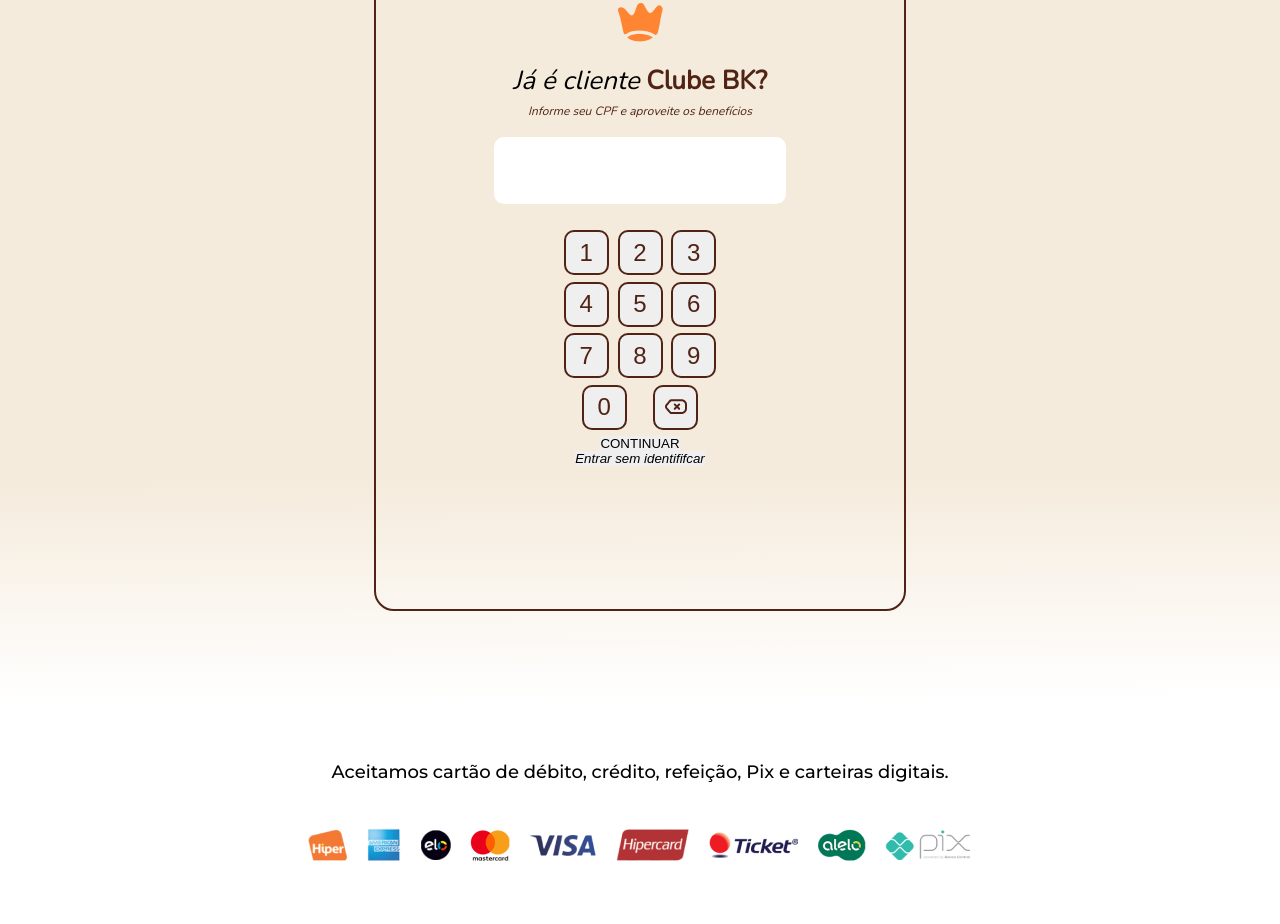
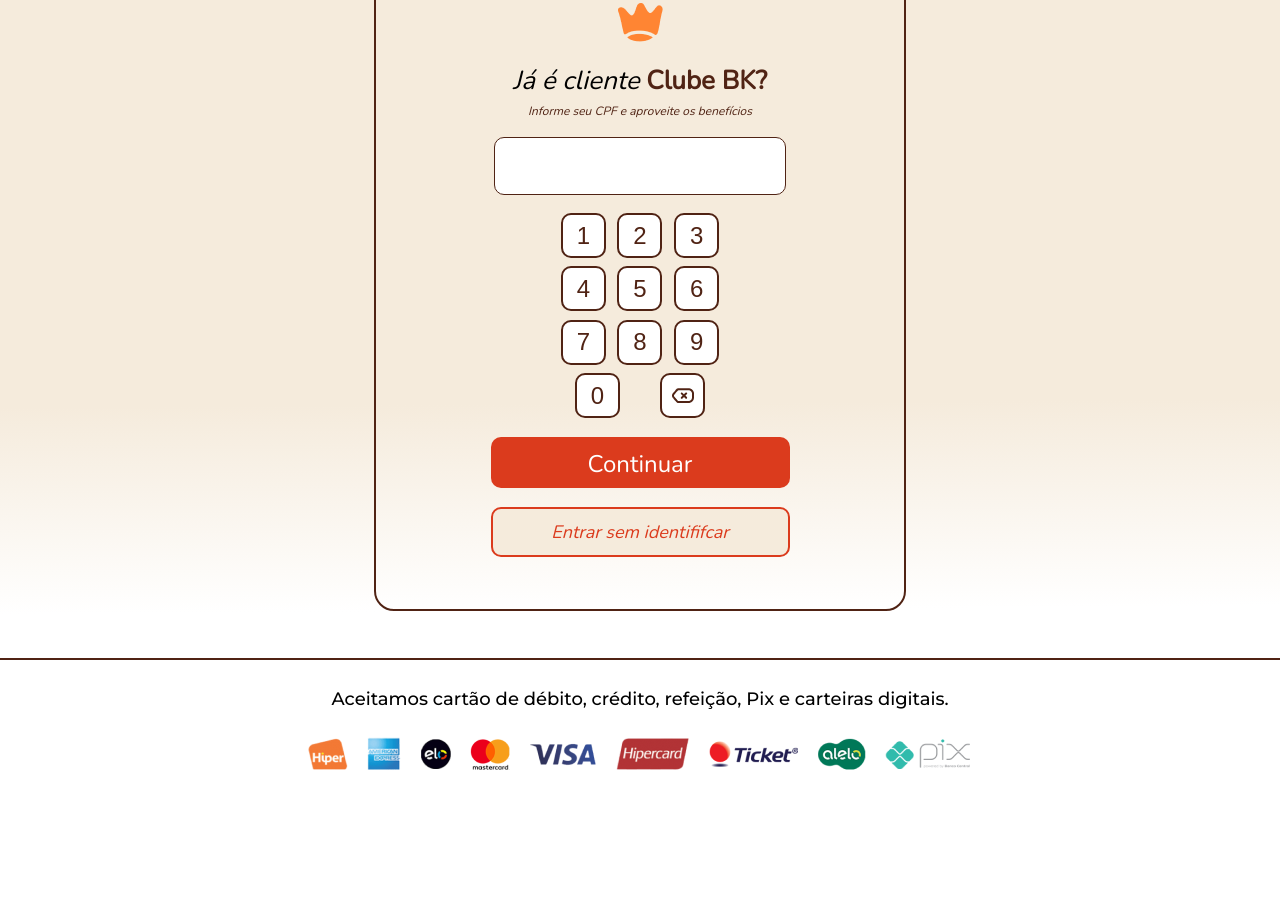
Before and after one commit to BrunoPavanelli/projeto-BK---Kenzie, a plain HTML site: page pages/pedido.html in a window 1280 px wide. Shown: the part 351-1275 px from the top of the page. After the commit the page ends 1162 px from the top, so only its background shows below. Drawn offline with nearby package versions, Linux system fonts and the light colour scheme.

Commit message:
pagina pedido finalizada

```diff
--- a/css/pedido.css
+++ b/css/pedido.css
@@ -42,49 +42,86 @@
 }
 
 .acesso-cpf .informe-cpf {
-    margin-bottom: 18px;
     font-family: 'Nunito';
     font-size: 12px;
     color: #502314;
+    margin-bottom: 18px;
 }
+
 .acesso-cpf .digite-cpf {
     width: 292px;
     height: 67px;
     text-decoration: none;
-    margin-bottom: 26px;
+    border: 1px solid rgba(80, 35, 20, 1);
     border-radius: 10px;
 }
 .acesso-cpf .botoes-cpf {
     display: flex;
     flex-wrap: wrap;
-    justify-content: space-evenly;
+    justify-content: space-around;
     width: 170px;
     height: 206px;
     font-family: Nunito;
-
+    margin-top: 18px;
 }
 .acesso-cpf .botoes-cpf .botao-n {
     height: 45px;
     width: 45px;
+    margin-bottom: 8.4px;
     border: 2px solid rgba(80, 35, 20, 1);
     border-radius: 10px;
     font-size: 24px;
     font-weight: 400;
     color: rgba(80, 35, 20, 1);
+    background-color: #fff;
+}
+
+.acesso-cpf .botoes-cpf .botao-n .dif {
+    padding-right: 18px;
 }
 
 .excluir {
     object-fit: scale-down;
 }
 
-.corpo .info {
+.acesso-cpf .continue {
+    margin: 29px 0 19px 0;
+    width: 299px;
+    height: 51px;
+    padding: 11px 0;
+    background-color: rgba(219, 59, 29, 1);
+    border-radius: 10px;
+    color: #fff;
+    font-family: 'Nunito';
+    font-size: 24px;
+    margin-top: 18px;
+}
+.acesso-cpf .wo-indentify {
+    margin-bottom: 52px;
+    width: 299px;
+    height: 51px;
+    padding: 11px 0;
+    border: 2px solid rgba(219, 59, 29, 1);
+    border-radius: 10px;
+    font-family: 'Nunito';
+    font-size: 18px;
+    color: rgba(219, 59, 29, 1);
+    background-color: rgba(245, 235, 220, 1);
+}
+
+/* Rodape */
+.boxRodape {
+    width: 100%;
+    height: 151px;
+    margin-top: 47px;
+    text-align: center;
+    border-top: 2px solid #502314;
+    background-color: rgba(255, 255, 255, 1);
+}
+
+.boxRodape .info {
+    margin: 28px 0 18px 0;
     font-family: Montserrat;
     font-size: 18px;
     font-weight: 500;
-    margin: 75px 0 18px 0;
 }
-
-/* Rodape */
-.boxRodape .imgrodape {
-    margin-bottom: 46px;
-}
--- a/pages/pedido.html
+++ b/pages/pedido.html
@@ -46,13 +46,13 @@
             <div class="botoes-cpf">
 
                 <button class="botao-n">1</button>
-                <button class="botao-n">2</button>
+                <button class="botao-n dif">2</button>
                 <button class="botao-n">3</button>
                 <button class="botao-n">4</button>
-                <button class="botao-n">5</button>
+                <button class="botao-n dif">5</button>
                 <button class="botao-n">6</button>
                 <button class="botao-n">7</button>
-                <button class="botao-n">8</button>
+                <button class="botao-n dif">8</button>
                 <button class="botao-n">9</button>
                 <button class="botao-n">0</button>
                 <button class="botao-n">
@@ -61,20 +61,18 @@
 
             </div>
 
-            <button>CONTINUAR</button>
-            <button><em>Entrar sem identififcar</em></button>
+            <button class="continue">Continuar</button>
+            <button class="wo-indentify"><em>Entrar sem identififcar</em></button>
         </div>
 
-        <div class="info">
-            <p class="info">Aceitamos cartão de débito, crédito, refeição, Pix e carteiras digitais.</p>
     </div>
 
     <footer class="boxRodape">
+        <p class="info">Aceitamos cartão de débito, crédito, refeição, Pix e carteiras digitais.</p>
         <div class="imgrodape">
             <img class="imgbox" src="../img/img geral/Footer_Totem 1.png" alt="">
         </div>
     </footer>
-    </div>
 
 </body>
 </html>
```
Lines whose indentation alone changed are shown as unchanged.
